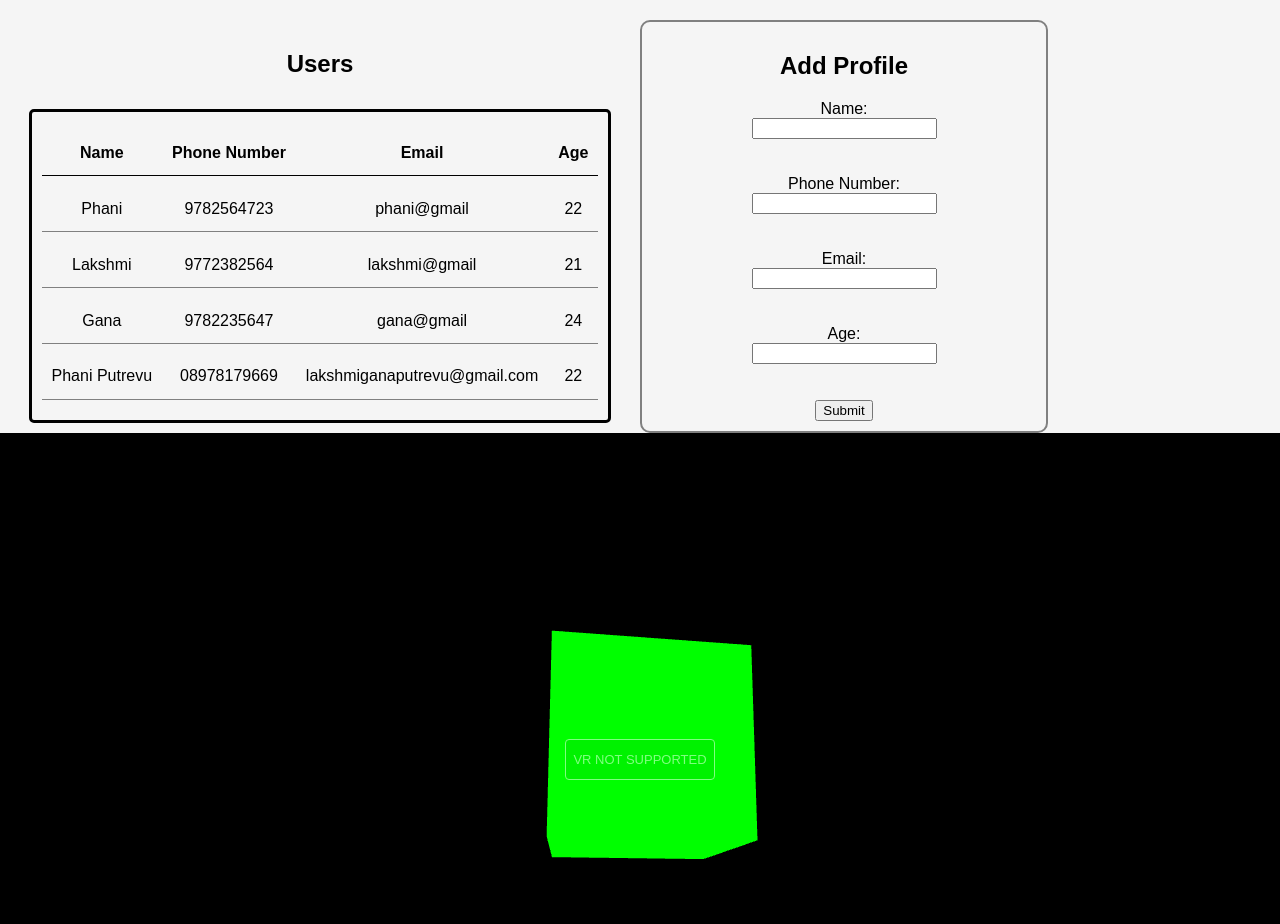
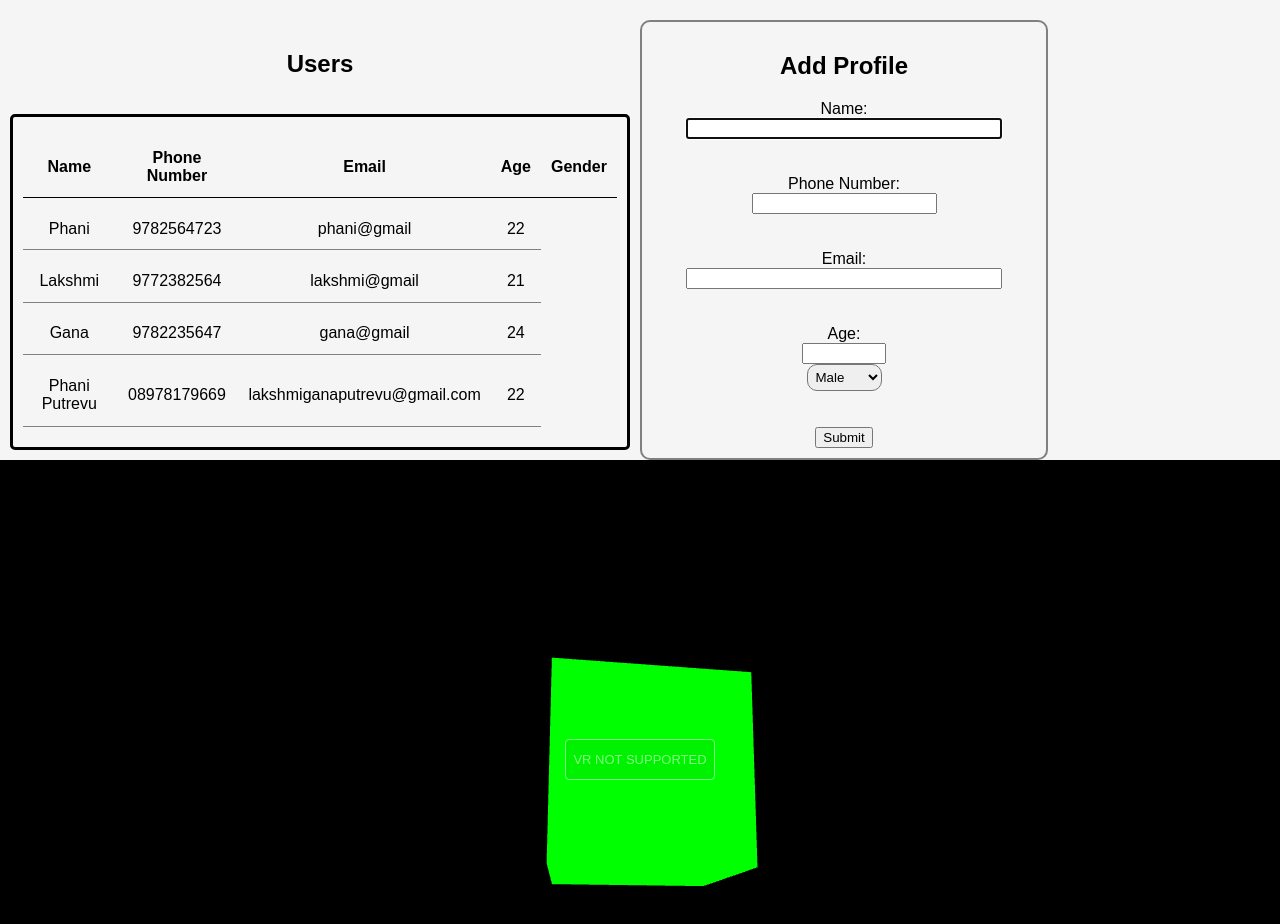
Before and after one commit to LakshmiPhani7680/LakshmiPhani7680.github.io, a website built with webpack: page table_task.html in a window 1280 px wide. Shown: the top 924 px of the page. Built offline with nearby package versions, Linux system fonts and the light colour scheme.

Commit message:
New Logic

```diff
--- a/table_task.html
+++ b/table_task.html
@@ -16,26 +16,29 @@
             <th>Phone Number</th>
             <th>Email</th>
             <th>Age</th>
-            <!-- </tr>
-          <tr>
+            <th>Gender</th>
+          </tr>
+          <!-- <tr>
             <td>Phani</td>
             <td>9782564723</td>
             <td>phani@gmail.com</td>
             <td>22</td>
+            <td>Male</td>
           </tr>
           <tr>
             <td>Lakshmi</td>
             <td>9772382564</td>
             <td>lakshmi@gmail.com</td>
             <td>21</td>
+            <td>Female</td>
           </tr>
           <tr>
             <td>Gana</td>
             <td>9782235647</td>
             <td>gana@gmail.com</td>
             <td>24</td>
+            <td>Male</td>
           </tr> -->
-          </tr>
         </table>
       </div>
       <div class="add-profile">
@@ -47,6 +50,8 @@
             id="name"
             name="name"
             autocomplete="off"
+            autofocus="off"
+            style="width: 80% !important"
           /><br /><br />
           <label for="phone">Phone Number:</label>
           <input
@@ -61,6 +66,7 @@
             id="email"
             name="email"
             autocomplete="off"
+            style="width: 80% !important"
           /><br /><br />
           <label for="age">Age:</label>
           <input
@@ -68,8 +74,24 @@
             id="age"
             name="age"
             autocomplete="off"
-          /><br /><br />
-          <button type="submit">Submit</button>
+            style="width: 20%"
+          />
+          <select
+            name="Gender"
+            id="gender"
+            style="
+              margin: auto 21px;
+              border-radius: 10px;
+              padding: 4px;
+              cursor: pointer;
+            "
+          >
+            <option value="Male">Male</option>
+            <option value="Female">Female</option>
+            <option value="Others">Others</option>
+          </select>
+          <br /><br />
+          <button type="submit" id="submit">Submit</button>
         </form>
       </div>
     </div>
```
